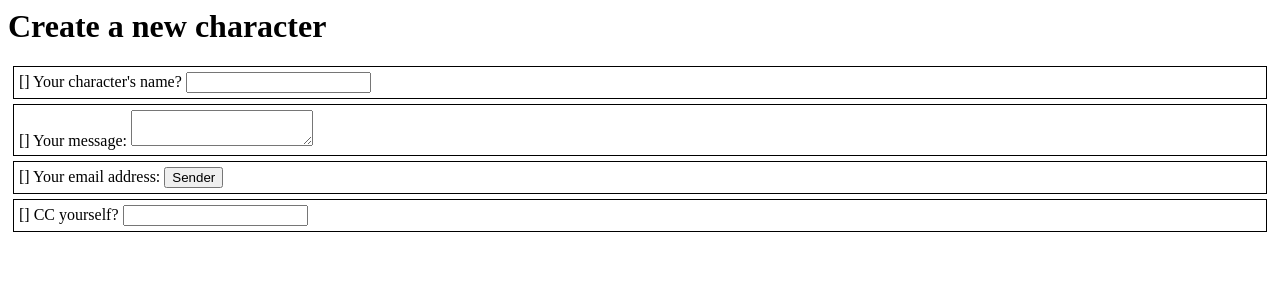
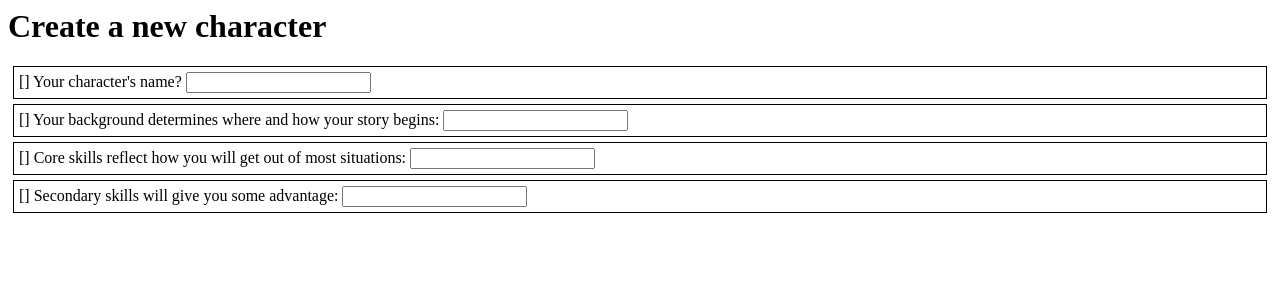
Before and after one commit to BillmanH/dsadventure, a Django app: template templates/game/player/create.html in a window 1280 px wide. Shown: the top 300 px of the page. Run offline with Django 3.2, Linux system fonts and the light colour scheme; the template is opened without the code that fills it, so the values that code supplies are empty, except form fields; tables that the repository leaves empty hold one stand-in row (values such as "Sample post"); form fields are guessed from the names that the template uses; some libraries are stand-ins or nearby versions.

Commit message:
character creation template done

```diff
--- a/forms.py
+++ b/forms.py
@@ -20,4 +20,4 @@ class playerCharacterForm(forms.Form):
             ('2','desert survival'),
             ('3','hunting'),
             ('4','additional language')]
-    coreskills = forms.ChoiceField(widget=forms.SelectMultiple, choices=secondarySkillsChoices)
+    secondaryskills = forms.ChoiceField(widget=forms.RadioSelect, choices=secondarySkillsChoices)
--- a/templates/game/player/create.html
+++ b/templates/game/player/create.html
@@ -14,20 +14,23 @@
     <label for="{{ form.name.id_for_label }}">Your character's name?</label>
     {{ form.name }}
 </div>
+
 <div class="fieldWrapper">
-    {{ form.message.errors }}
-    <label for="{{ form.message.id_for_label }}">Your message:</label>
-    {{ form.message }}
+    {{ form.background.errors }}
+    <label for="{{ form.background.id_for_label }}">Your background determines where and how your story begins:</label>
+    {{ form.background }}
 </div>
+
 <div class="fieldWrapper">
-    {{ form.sender.errors }}
-    <label for="{{ form.sender.id_for_label }}">Your email address:</label>
-    {{ form.sender }}
+    {{ form.coreskills.errors }}
+    <label for="{{ form.coreskills.id_for_label }}">Core skills reflect how you will get out of most situations:</label>
+    {{ form.coreskills }}
 </div>
+
 <div class="fieldWrapper">
-    {{ form.cc_myself.errors }}
-    <label for="{{ form.cc_myself.id_for_label }}">CC yourself?</label>
-    {{ form.cc_myself }}
+    {{ form.secondaryskills.errors }}
+    <label for="{{ form.secondaryskills.id_for_label }}">Secondary skills will give you some advantage:</label>
+    {{ form.secondaryskills }}
 </div>
 
     </body>
--- a/templates/game/show_world03.html
+++ b/templates/game/show_world03.html
@@ -7,7 +7,7 @@
     </head>
     <body>
         <p>An age of prosperity was followed by an age of chaos and transformation</p>
-        <a class='button-stack' href='game/createcharacter'>And yet, we know little about you. Tell us about yourself.</a>
+        <a class='button-stack' href='/game/createcharacter'>And yet, we know little about you. Tell us about yourself.</a>
         <a class='button-stack' href='/game/createworld01'>discard this world and return to the forge</a>
         <script>
 
```
